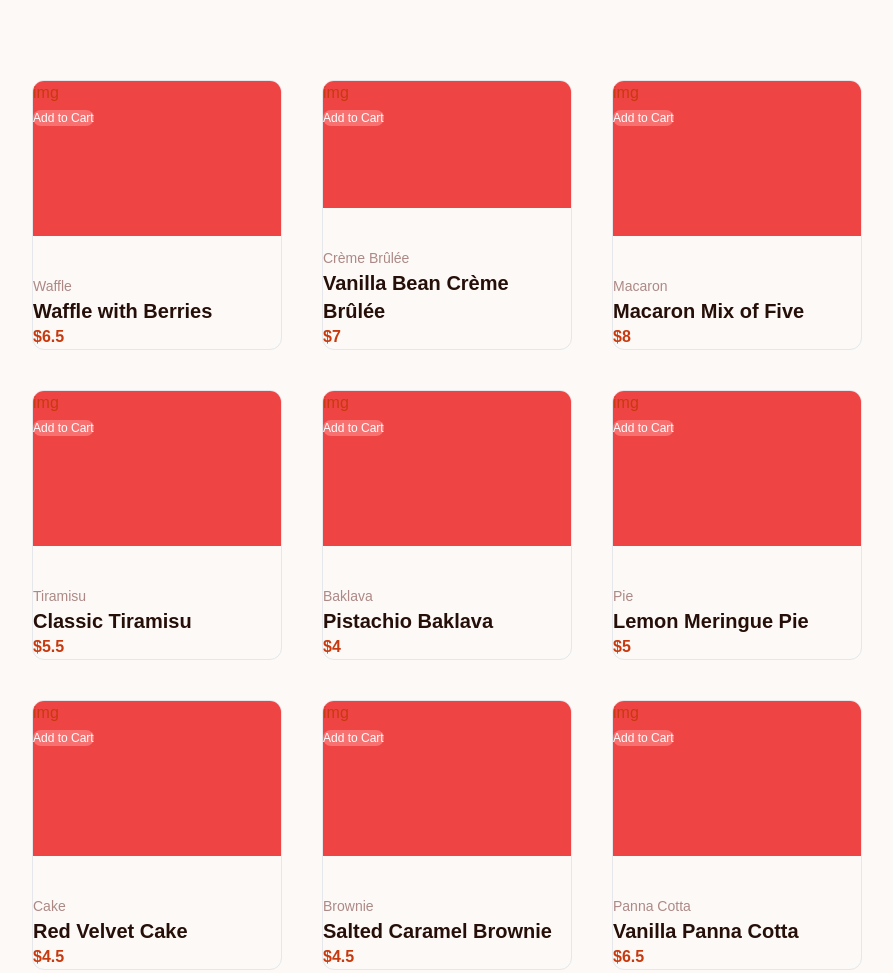
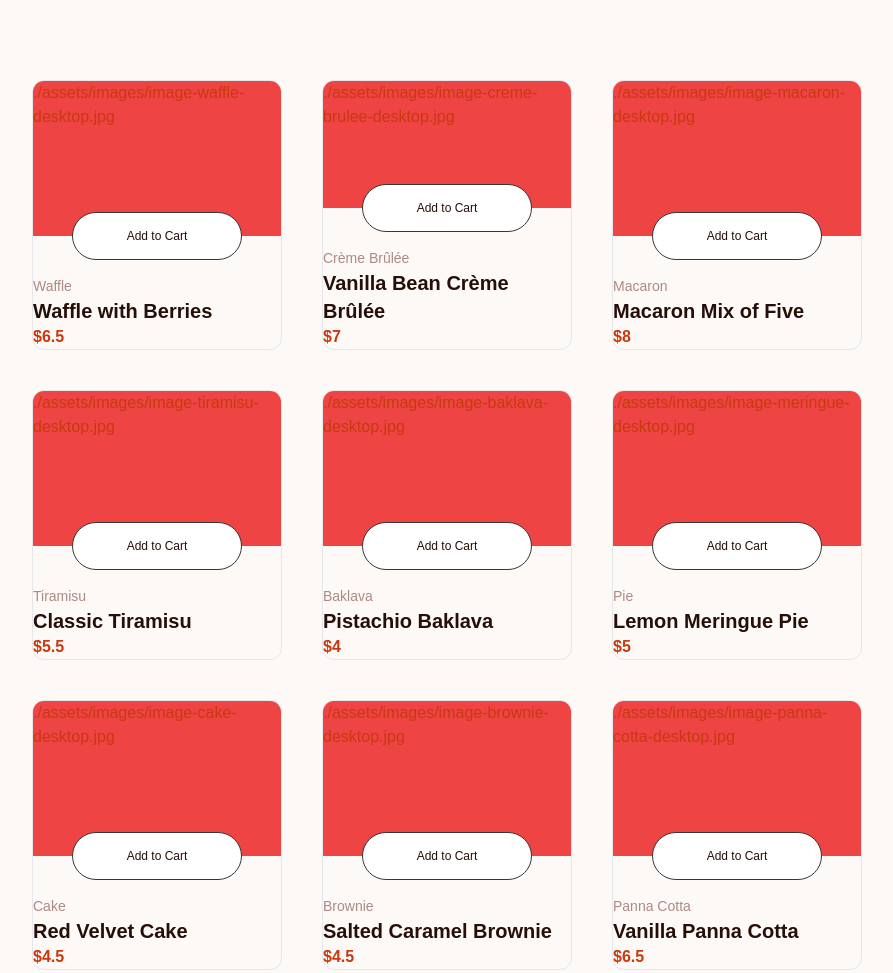
Before and after one commit to Calistofolio/restaurant-menu, a website built with Vite: page index.html in a window 1280 px wide. Shown: the top 973 px of the page, without its empty margins (48-941 px from the left). Built offline with nearby package versions, Linux system fonts and the light colour scheme; files whose address does not match are found by name.

Commit message:
button stylization

```diff
--- a/src/entities/product.ts
+++ b/src/entities/product.ts
@@ -50,7 +50,7 @@ export class Product{
         productHtml.innerHTML = `
         <div class="rounded-xl overflow-hidden flex flex-col border h-[270px] w-[250px]">
           <div class="mb-10 relative h-full bg-red-500">
-            <div class="">img</div>
+            <div class="">${this._productImg}</div>
             <button id="button-add-to-cart" type="button" class="button rounded-lg text-white font-medium text-xs bg-red-400">Add to
               Cart</button>
           </div>
--- a/src/style/index.scss
+++ b/src/style/index.scss
@@ -72,19 +72,20 @@ body{
 
 }
 
-// .cart-button{
-//     border: 1px, rgb(54, 54, 54), solid;
-//     color: hsl(14, 65%, 9%);;
-//     border-radius: 50px;
-//     background-color: white;
-//     padding: 14px 35px;
-//     transform: translate(-50%);
-//     width: 170px;
-//     position: absolute;
-//     top: 175px;
-//     cursor: pointer;
-//     display: inline-block;
-// }
+.button{
+    border: 1px, rgb(54, 54, 54), solid;
+    color: hsl(14, 65%, 9%);;
+    padding: 15px 20px;
+    border-radius: 50px;
+    background-color: white;
+    transform: translate(-50%, 50%);
+    width: 170px;
+    position: absolute;
+    bottom: 0px;
+    left: 50%;
+    cursor: pointer;
+
+}
 
 .product-container h1, .product-name-cart, .order-total h2{
     color: $font-color-secondary;
```
